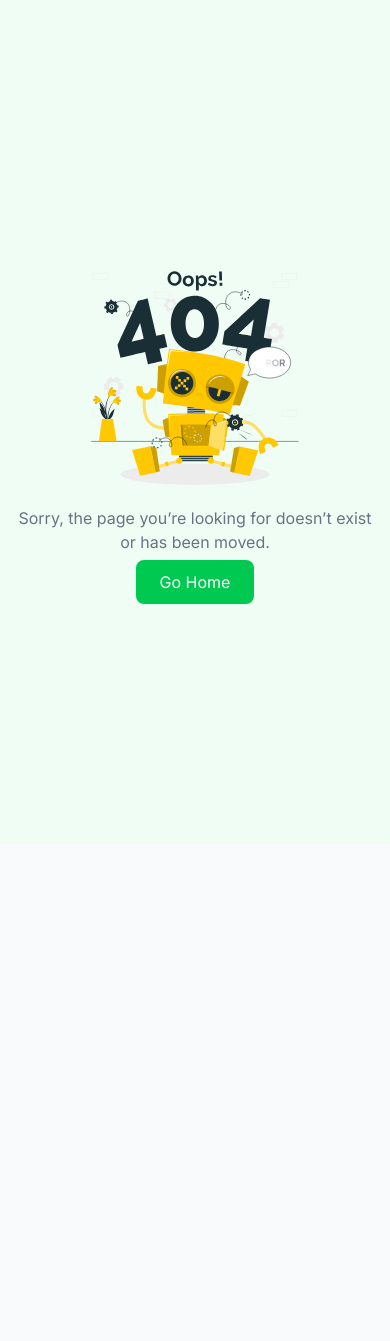
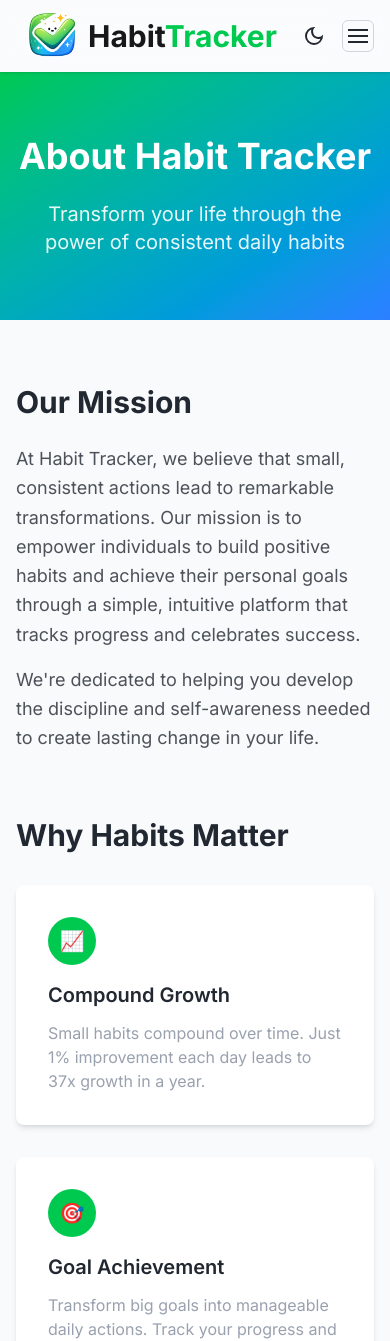
Before and after one commit to mdrobiulislam1479/habit-tracker-client, a React (Vite) app: page /about in a window 390 px wide. Shown: the top 1341 px of the page. Before the commit the page ends 844 px from the top, so only its background shows below. Built offline with nearby package versions, Linux system fonts and the light colour scheme; no server answers.

Commit message:
added about page

```diff
--- a/package.json
+++ b/package.json
@@ -22,7 +22,7 @@
     "react-toastify": "^11.0.5",
     "recharts": "^3.4.1",
     "styled-components": "^6.1.19",
-    "sweetalert2": "^11.26.3",
+    "sweetalert2": "^11.26.17",
     "swiper": "^12.0.3",
     "tailwindcss": "^4.1.17"
   },
--- a/src/Components/shared/Navbar.jsx
+++ b/src/Components/shared/Navbar.jsx
@@ -37,24 +37,6 @@ export default function Header() {
         Home
       </NavLink>
 
-      {/* Add Habit */}
-      <NavLink
-        onClick={handleNavClick}
-        to="/add-habit"
-        className="hover:text-green-500 transition-colors"
-      >
-        Add Habit
-      </NavLink>
-
-      {/* My Habits */}
-      <NavLink
-        onClick={handleNavClick}
-        to="/my-habits"
-        className="hover:text-green-500 transition-colors"
-      >
-        My Habits
-      </NavLink>
-
       {/* Browse Public Habits */}
       <NavLink
         onClick={handleNavClick}
@@ -64,8 +46,28 @@ export default function Header() {
         Browse Public Habits
       </NavLink>
 
+      {/* About */}
+      <NavLink
+        onClick={handleNavClick}
+        to="/about"
+        className="hover:text-green-500 transition-colors"
+      >
+        About
+      </NavLink>
+
+      {/* Contact */}
+      <NavLink
+        onClick={handleNavClick}
+        to="/contact"
+        className="hover:text-green-500 transition-colors"
+      >
+        Contact
+      </NavLink>
+
       {/* Dashboard — Only for logged-in users */}
       {user && (
+        <>
+          {/*Dashboard*/}
           <NavLink
             onClick={handleNavClick}
             to="/dashboard"
@@ -73,6 +75,23 @@ export default function Header() {
           >
             Dashboard
           </NavLink>
+          {/* Add Habit */}
+          <NavLink
+            onClick={handleNavClick}
+            to="/add-habit"
+            className="hover:text-green-500 transition-colors"
+          >
+            Add Habit
+          </NavLink>
+          {/* My Habits */}
+          <NavLink
+            onClick={handleNavClick}
+            to="/my-habits"
+            className="hover:text-green-500 transition-colors"
+          >
+            My Habits
+          </NavLink>
+        </>
       )}
     </>
   );
@@ -131,7 +150,7 @@ export default function Header() {
                       "https://img.icons8.com/glyph-neue/64/user-male-circle.png"
                     }
                     alt="User Avatar"
-                    className="w-10 h-10 rounded-full border border-secondary/70 object-cover"
+                    className="w-10 h-10 rounded-full border border-secondary/70 object-cover cursor-pointer"
                   />
                 </div>
 
@@ -149,7 +168,7 @@ export default function Header() {
                     {/* Logout Button */}
                     <button
                       onClick={handleLogout}
-                      className="w-full text-left px-4 py-2 text-sm text-white bg-green-500 hover:bg-green-600 rounded-md"
+                      className="w-full text-left px-4 py-2 text-sm text-white bg-green-500 hover:bg-green-600 rounded-md cursor-pointer"
                     >
                       Log out
                     </button>
--- /dev/null
+++ b/src/Pages/About.jsx
@@ -0,0 +1,191 @@
+import { Link } from "react-router";
+
+const About = () => {
+  const HabitsMatter = [
+    {
+      id: 1,
+      icon: "📈",
+      title: "Compound Growth",
+      description:
+        "Small habits compound over time. Just 1% improvement each day leads to 37x growth in a year.",
+    },
+    {
+      id: 2,
+      icon: "🎯",
+      title: "Goal Achievement",
+      description:
+        "Transform big goals into manageable daily actions. Track your progress and stay motivated.",
+    },
+    {
+      id: 3,
+      icon: "💪",
+      title: "Self Discipline",
+      description:
+        "Building habits strengthens your willpower and creates a positive identity.",
+    },
+    {
+      id: 4,
+      icon: "🌟",
+      title: "Better Life Quality",
+      description:
+        "Positive habits improve your health, relationships, productivity, and overall well-being.",
+    },
+  ];
+
+  const WeOffer = [
+    {
+      id: 1,
+      title: "Easy Habit Tracking",
+      description:
+        "Create and track multiple habits with a user-friendly interface.",
+    },
+    {
+      id: 2,
+      title: "Progress Visualization",
+      description:
+        "See your progress at a glance with beautiful charts and statistics.",
+    },
+    {
+      id: 3,
+      title: "Community Support",
+      description:
+        "Share habits, inspire others, and get motivated by a supportive community.",
+    },
+    {
+      id: 4,
+      title: "Personalized Dashboard",
+      description:
+        "Customize your dashboard to focus on what matters most to you.",
+    },
+    {
+      id: 5,
+      title: "Goal Tracking",
+      description:
+        "Set long-term goals and break them down into daily actions.",
+    },
+    {
+      id: 6,
+      title: "Dark Mode Support",
+      description: "Use Habit Tracker comfortably at any time of day.",
+    },
+  ];
+
+  return (
+    <div className="min-h-screen">
+      {/* Hero Section */}
+      <section className="py-16 px-4 md:px-8 lg:px-16 bg-linear-to-br from-secondary  to-blue-500 text-white">
+        <div className="max-w-4xl mx-auto text-center">
+          <h1 className="text-4xl md:text-5xl font-bold mb-6">
+            About Habit Tracker
+          </h1>
+          <p className="text-xl md:text-2xl opacity-90">
+            Transform your life through the power of consistent daily habits
+          </p>
+        </div>
+      </section>
+
+      {/* Main Content */}
+      <div className="max-w-7xl mx-auto px-4 md:px-8 py-16">
+        {/* Mission Section */}
+        <section className="mb-16">
+          <h2 className="text-3xl font-bold text-accent mb-6">Our Mission</h2>
+          <p className="text-lg text-accent/80 leading-relaxed mb-4">
+            At Habit Tracker, we believe that small, consistent actions lead to
+            remarkable transformations. Our mission is to empower individuals to
+            build positive habits and achieve their personal goals through a
+            simple, intuitive platform that tracks progress and celebrates
+            success.
+          </p>
+          <p className="text-lg text-accent/80 leading-relaxed">
+            We're dedicated to helping you develop the discipline and
+            self-awareness needed to create lasting change in your life.
+          </p>
+        </section>
+
+        {/* Why Habits Matter Section */}
+        <section className="mb-16">
+          <h2 className="text-3xl font-bold text-accent mb-8">
+            Why Habits Matter
+          </h2>
+          <div className="grid grid-cols-1 md:grid-cols-2 gap-8">
+            {HabitsMatter.map((matter) => {
+              return (
+                <div
+                  key={matter.id}
+                  className="bg-primary p-8 rounded-lg shadow-md hover:shadow-lg transition"
+                >
+                  <div className="w-12 h-12 bg-secondary rounded-full flex items-center justify-center mb-4">
+                    <span className="text-white text-xl">{matter.icon}</span>
+                  </div>
+                  <h3 className="text-xl font-semibold text-accent mb-3">
+                    {matter.title}
+                  </h3>
+                  <p className="text-gray-400">{matter.description}</p>
+                </div>
+              );
+            })}
+          </div>
+        </section>
+
+        {/* Features Section */}
+        <section className="mb-16">
+          <h2 className="text-3xl font-bold text-accent mb-8">What We Offer</h2>
+          <div className="grid grid-cols-1 md:grid-cols-2 gap-6">
+            {WeOffer.map((offer) => {
+              return (
+                <div className="flex items-start gap-4">
+                  <div className="w-8 h-8 bg-secondary rounded-full flex items-center justify-center shrink-0 mt-1">
+                    <span className="text-white font-bold">✓</span>
+                  </div>
+                  <div>
+                    <h3 className="text-xl font-semibold text-accent mb-2">
+                      {offer.title}
+                    </h3>
+                    <p className="text-accent/70">{offer.description}</p>
+                  </div>
+                </div>
+              );
+            })}
+          </div>
+        </section>
+
+        {/* Call to Action Section */}
+        <section className="bg-linear-to-br from-secondary  to-blue-500 text-white p-12 rounded-lg text-center">
+          <h2 className="text-3xl font-bold mb-6">
+            Start Your Habit Journey Today
+          </h2>
+          <p className="text-lg mb-8 opacity-90 max-w-2xl mx-auto">
+            Join thousands of people who are transforming their lives through
+            consistent, positive habits. Begin your journey to becoming the best
+            version of yourself.
+          </p>
+          <Link
+            to="/add-habit"
+            className="inline-block bg-white text-secondary font-bold py-3 px-8 rounded-lg hover:bg-gray-100 transition duration-300"
+          >
+            Get Started Free
+          </Link>
+        </section>
+
+        {/* Contact Section */}
+        <section className="mt-16 bg-primary p-8 rounded-lg shadow-md">
+          <h2 className="text-3xl font-bold text-accent mb-6">
+            Have Questions?
+          </h2>
+          <p className="text-accent/70  mb-4">
+            We'd love to hear from you. If you have any questions or
+            suggestions, feel free to reach out to us.
+          </p>
+          <Link
+            to="/contact"
+            className="inline-block bg-secondary text-white font-bold py-2 px-6 rounded-lg hover:bg-secondary/80 transition duration-300"
+          >
+            Contact Us
+          </Link>
+        </section>
+      </div>
+    </div>
+  );
+};
+
+export default About;
--- a/src/Route/route.jsx
+++ b/src/Route/route.jsx
@@ -11,6 +11,8 @@ import HabitDetails from "../Pages/HabitDetails";
 import NotFound from "../Pages/NotFound";
 import ProgressDashboard from "../Components/ProgressDashboard";
 import LoadingSpinner from "../Components/shared/LoadingSpinner";
+import About from "../Pages/About";
+import Contact from "../Pages/Contact";
 
 export const router = createBrowserRouter([
   {
@@ -53,11 +55,7 @@ export const router = createBrowserRouter([
       },
       {
         path: "/habit/:id",
-        element: (
-          <PrivateRoute>
-            <HabitDetails />
-          </PrivateRoute>
-        ),
+        element: <HabitDetails />,
       },
       {
         path: "/dashboard",
@@ -67,6 +65,14 @@ export const router = createBrowserRouter([
           </PrivateRoute>
         ),
       },
+      {
+        path: "/about",
+        element: <About />,
+      },
+      {
+        path: "/contact",
+        element: <Contact />,
+      },
     ],
   },
 ]);
```
Also changed, not shown: 1 other file (tests, documents, lock files or other folders). Lines whose indentation alone changed are shown as unchanged.
